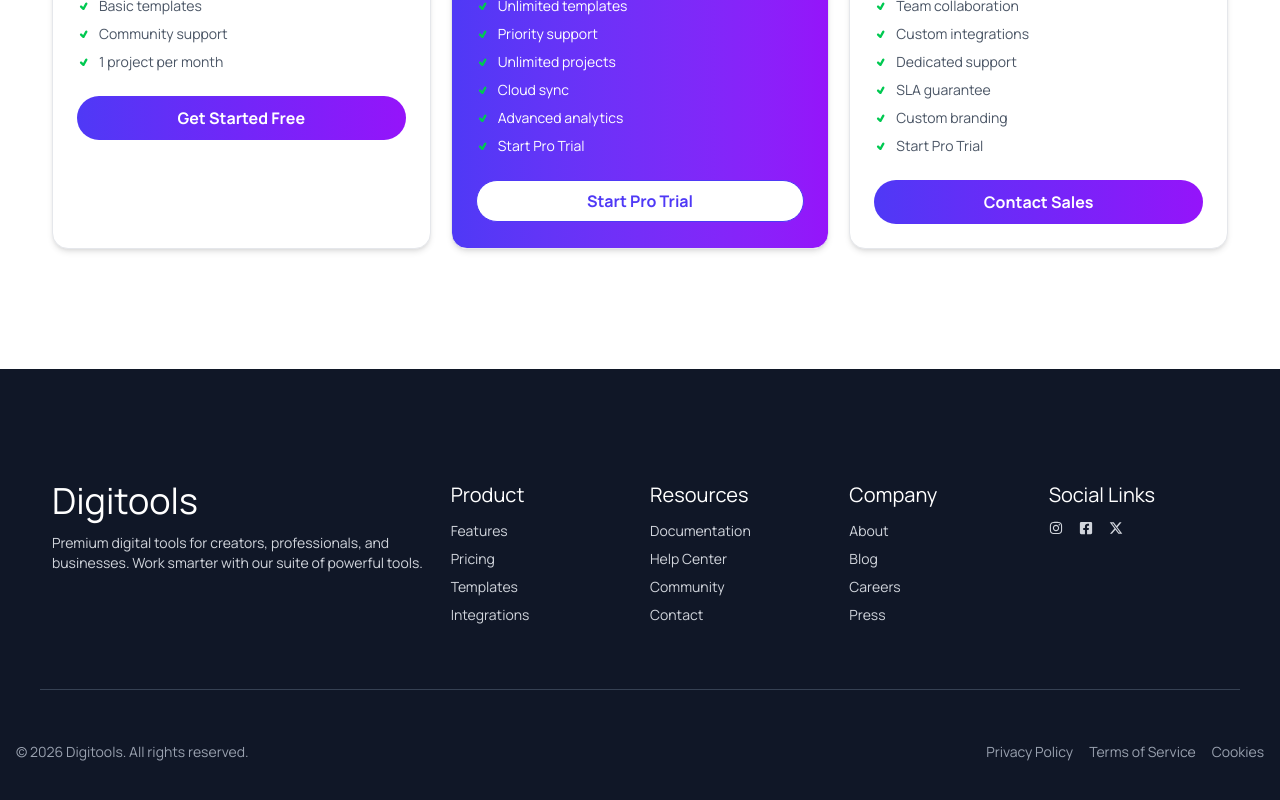
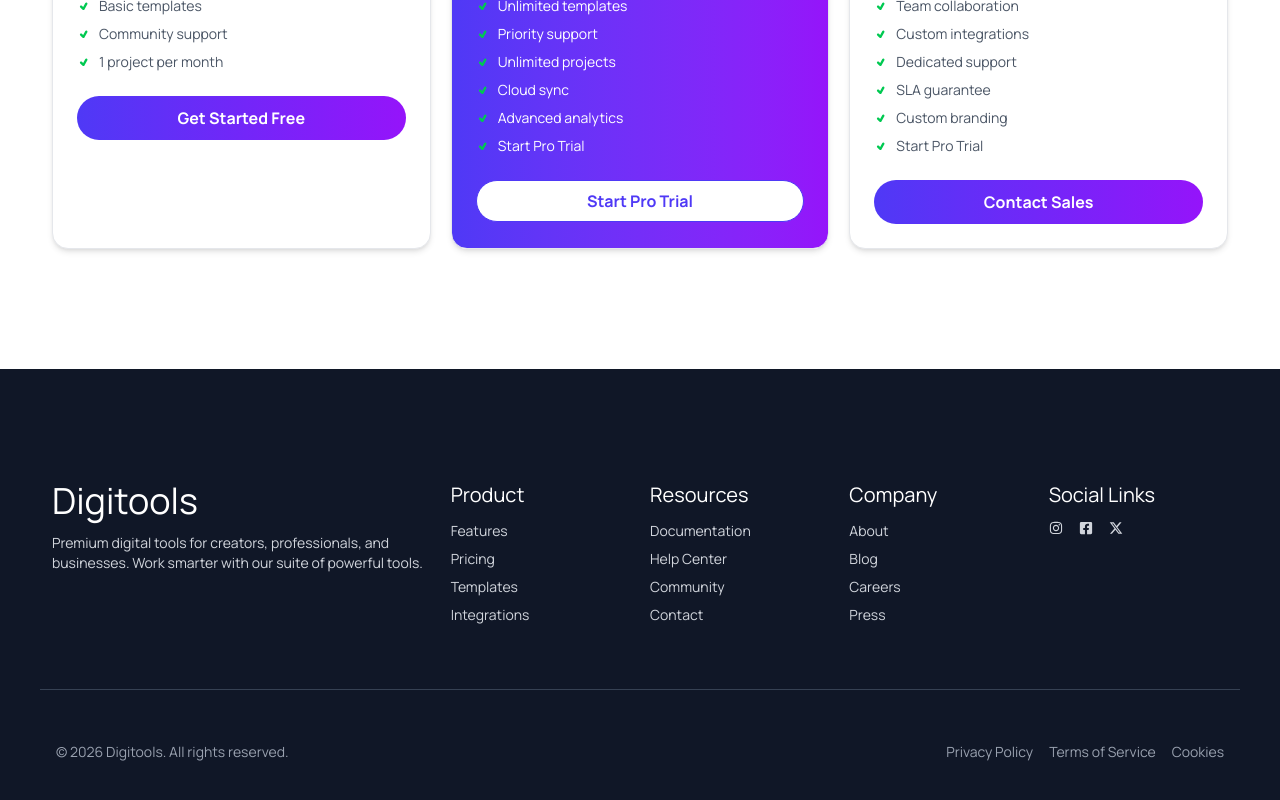
Before and after one commit to Riadul-Islam-551/B13-A6-Digital-Tools, a React (Vite) app: page / in a window 1280 px wide. Shown: the part 3224-4024 px from the top of the page. Built offline with nearby package versions, Linux system fonts and the light colour scheme.

Commit message:
final the project

```diff
--- a/src/components/footer/Footer.jsx
+++ b/src/components/footer/Footer.jsx
@@ -55,7 +55,7 @@ const Footer = () => {
           </ul>
         </div>
       </div>
-      <div className="flex flex-col md:flex-row justify-between lg:justify-between mt-9 p-4 text-gray-400 text-sm">
+      <div className="max-w-300 mx-auto flex flex-col md:flex-row justify-between lg:justify-between mt-9 p-4 text-gray-400 text-sm">
         <p>&copy; 2026 Digitools. All rights reserved.</p>
         <ul className="flex items-center gap-4 mt-5 md:mt-0">
           <li>Privacy Policy</li>
```
